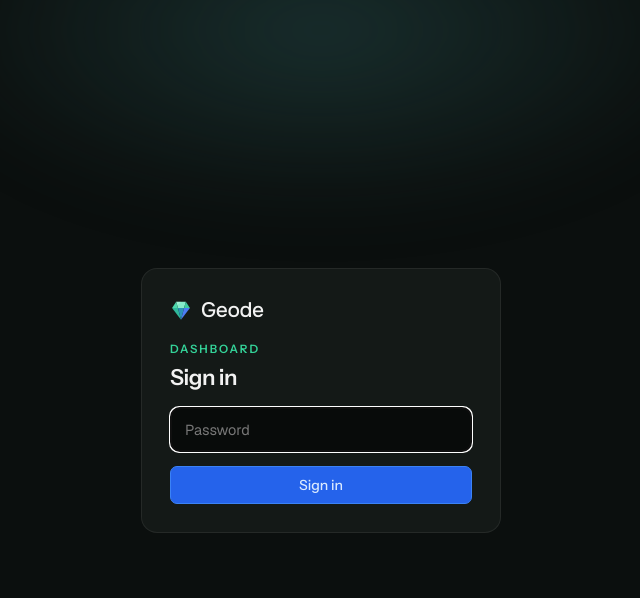
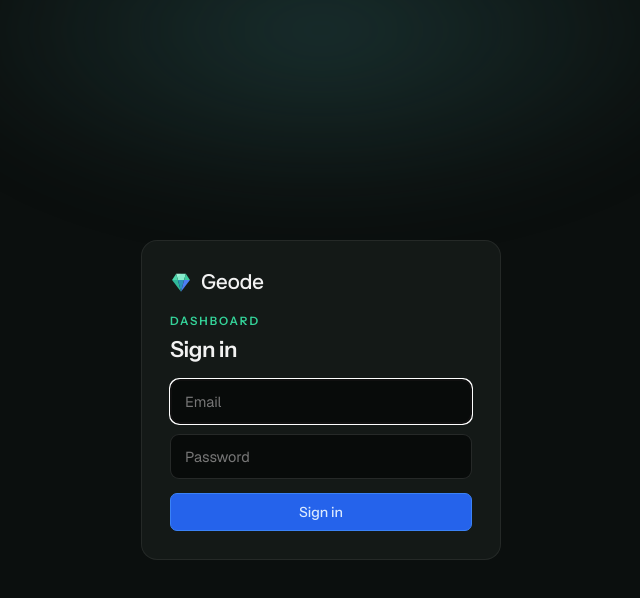
Before and after one commit to GeodeMCP/geode, a React (Vite) app in the folder web/: page / in a window 1280 px wide. Shown: the top 598 px of the page, without its empty margins (319-959 px from the left). Built offline with nearby package versions, Linux system fonts and the light colour scheme; no server answers.

Commit message:
refactor(web): account-only login (drop password-only method)

```diff
--- a/web/src/App.tsx
+++ b/web/src/App.tsx
@@ -14,14 +14,14 @@ export function App() {
   const [auth, setAuth] = useState<AuthInfo | null>(null);
   const [view, setView] = useState<View>("Vault");
   const [hasTools, setHasTools] = useState(false);
-  const refresh = useCallback(() => api.authInfo().then(setAuth).catch(() => setAuth({ mode: "login", method: "password", authed: false })), []);
+  const refresh = useCallback(() => api.authInfo().then(setAuth).catch(() => setAuth({ mode: "login", authed: false })), []);
   useEffect(() => { refresh(); }, [refresh]);
   useEffect(() => { if (auth?.authed) api.integrations().then((l) => setHasTools(l.length > 0)).catch(() => {}); }, [auth?.authed]);
   const logout = async () => { await api.logout().catch(() => {}); setHasTools(false); setView("Vault"); refresh(); };
   if (!auth) return null;
   if (!auth.authed) return auth.mode === "setup"
     ? <Setup onIn={refresh} />
-    : <Login method={auth.method} onIn={refresh} />;
+    : <Login onIn={refresh} />;
   return (
     <div style={{ display: "flex", flexDirection: "column", height: "100vh" }}>
       <TopBar view={view} onNav={setView} hasTools={hasTools} onLogout={logout} />
--- a/web/src/api.ts
+++ b/web/src/api.ts
@@ -3,7 +3,7 @@ export interface IntegrationView { name: string; type: string; description: stri
 export interface SseEvent { event: string; data: any }
 export interface ToolDoc { name: string; description: string; params: { name: string; type: string; required: boolean }[] }
 export interface ConnectInfo { mcpUrl: string; authToken: string; tools: ToolDoc[] }
-export interface AuthInfo { mode: "setup" | "login"; method: "account" | "password"; authed: boolean }
+export interface AuthInfo { mode: "setup" | "login"; authed: boolean }
 export interface TranscriptRecord {
   runId: string;
   ts: number;
@@ -38,7 +38,7 @@ async function json<T>(path: string, init?: RequestInit): Promise<T> {
 export const api = {
   authInfo: () => json<AuthInfo>("/api/auth-info"),
   setup: (email: string, password: string) => json<{ ok: true }>("/api/setup", { method: "POST", body: JSON.stringify({ email, password }) }),
-  login: (password: string, email?: string) => json<{ ok: true }>("/api/login", { method: "POST", body: JSON.stringify({ password, email }) }),
+  login: (email: string, password: string) => json<{ ok: true }>("/api/login", { method: "POST", body: JSON.stringify({ email, password }) }),
   logout: () => json("/api/logout", { method: "POST" }),
   tree: () => json<TreeNode[]>("/api/tree"),
   file: (path: string) => json<{ content: string }>(`/api/file?path=${encodeURIComponent(path)}`),
--- a/web/src/views/Login.tsx
+++ b/web/src/views/Login.tsx
@@ -2,13 +2,13 @@ import { useState } from "react";
 import { api } from "../api";
 import { GemMark } from "../components/Logo";
 
-export function Login({ method, onIn }: { method: "account" | "password"; onIn: () => void }) {
+export function Login({ onIn }: { onIn: () => void }) {
   const [email, setEmail] = useState("");
   const [pw, setPw] = useState("");
   const [err, setErr] = useState("");
   const submit = async (e: React.FormEvent) => {
     e.preventDefault();
-    try { await api.login(pw, method === "account" ? email : undefined); onIn(); } catch { setErr("Wrong credentials"); }
+    try { await api.login(email, pw); onIn(); } catch { setErr("Wrong credentials"); }
   };
   return (
     <div className="auth">
@@ -17,8 +17,8 @@ export function Login({ method, onIn }: { method: "account" | "password"; onIn:
         <div className="auth-brand"><GemMark size={22} /><span className="name">Geode</span></div>
         <span className="eyebrow" style={{ padding: 0 }}>Dashboard</span>
         <h2>Sign in</h2>
-        {method === "account" && <input className="input" type="email" placeholder="Email" value={email} onChange={(e) => setEmail(e.target.value)} autoFocus style={{ marginBottom: 10 }} />}
-        <input className="input" type="password" placeholder="Password" value={pw} onChange={(e) => setPw(e.target.value)} autoFocus={method === "password"} />
+        <input className="input" type="email" placeholder="Email" value={email} onChange={(e) => setEmail(e.target.value)} autoFocus style={{ marginBottom: 10 }} />
+        <input className="input" type="password" placeholder="Password" value={pw} onChange={(e) => setPw(e.target.value)} />
         {err && <p style={{ color: "#eaa", fontSize: 13, margin: "10px 0 0" }}>{err}</p>}
         <button className="btn" style={{ width: "100%", marginTop: 14, justifyContent: "center" }}>Sign in</button>
       </form>
```
